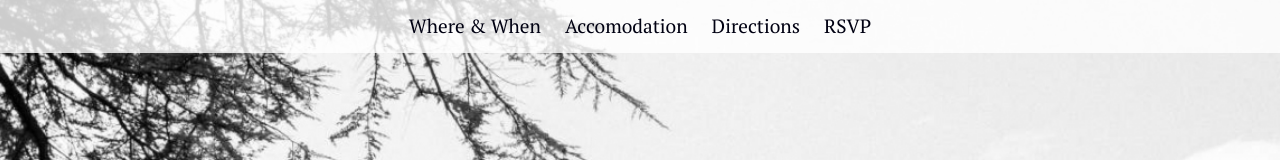
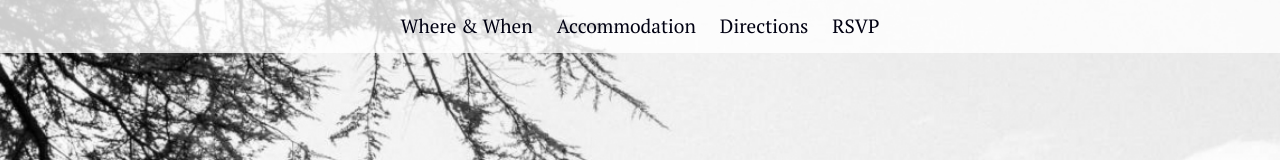
Before and after one commit to SeanLewisIRE/wedding_rsvp, a React (Create React App) app: page / in a window 1280 px wide. Shown: the top 160 px of the page. Built offline with nearby package versions, Linux system fonts and the light colour scheme.

Commit message:
Updated spelling mistakes

```diff
--- a/src/App.js
+++ b/src/App.js
@@ -4,7 +4,7 @@ import Hero from './components/Hero/Hero'
 import Welcome from './components/Welcome/Welcome'
 import WhereSection from './components/WhereSection/WhereSection'
 import WhenSection from './components/WhenSection/WhenSection'
-import Accomodation from './components/Accomodation/Accomodation'
+import Accommodation from './components/Accommodation/Accommodation'
 import Directions from './components/Directions/Directions'
 import Rsvp from './components/Rsvp/Rsvp'
 // import GoodToKnow from './components/GoodToKnow/GoodToKnow'
@@ -19,7 +19,7 @@ function App() {
       <Welcome />
       <WhereSection />
       <WhenSection />
-      <Accomodation />
+      <Accommodation />
       <Directions />
       <Rsvp />
       {/* <GoodToKnow /> */}
--- a/src/components/Accomodation/Accomodation.js
+++ b/src/components/Accommodation/Accommodation.js
@@ -1,12 +1,12 @@
 import React from 'react';
-import AccomodationCard from './AccomodationCard'
+import AccomodationCard from './AccommodationCard'
 import boyneHouse from '../../static/photos/boyneHouse.jpeg'
 import rosnaree from '../../static/photos/rosnaree.jpeg'
 import collonhouse from '../../static/photos/collonhouse.jpeg'
 import oldpostoffice from '../../static/photos/oldpostoffice.jpeg'
 import conyarms from '../../static/photos/conyarms.jpeg'
 
-const Accomodation = () => {
+const Accommodation = () => {
 
     const accom = [
         {
@@ -52,10 +52,10 @@ const Accomodation = () => {
     ]
 
     return(
-        <div className="accomodation-container bg-white text-center" id="accomodation">
-            <h2 >Accomodation</h2>
+        <div className="accommodation-container bg-white text-center" id="accommodation">
+            <h2 >Accommodation</h2>
             <p className="w-4/5 md:w-3/5 lg:w-2/5 mx-auto">
-                Slane is a very small village and accomodation in the area is limited, so we recommend you reserve as soon as possible.
+                Slane is a very small village and accommodation in the area is limited, so we recommend you reserve as soon as possible.
             </p>
             <br/>
             <p className="w-4/5 md:w-3/5 lg:w-2/5 mx-auto">
@@ -79,4 +79,4 @@ const Accomodation = () => {
     )
 }
 
-export default Accomodation
+export default Accommodation
--- a/src/components/NavBar/NavBar.js
+++ b/src/components/NavBar/NavBar.js
@@ -33,12 +33,12 @@ const NavBar = (props) => {
                             onClick={() => {
                                 setIsOpen(!isOpen)
                             }}
-                            to="accomodation"
+                            to="accommodation"
                             activeClass="active"
                             spy={true}
                             smooth={true}
                         >
-                            <p>Accomodation</p>
+                            <p>Accommodation</p>
                         </Link>
                     </li>
 
@@ -168,12 +168,12 @@ const NavBar = (props) => {
                                             onClick={() => {
                                                 setIsOpen(!isOpen)
                                             }}
-                                            to="accomodation"
+                                            to="accommodation"
                                             activeClass="active"
                                             spy={true}
                                             smooth={true}
                                         >
-                                            <p>Accomodation</p>
+                                            <p>Accommodation</p>
                                         </Link>
                                     </li>
 
```
Also changed, not shown: src/components/Accommodation/Accommodation.css (added), src/components/Accommodation/AccommodationCard.js (renamed from src/components/Accomodation/AccomodationCard.js).
